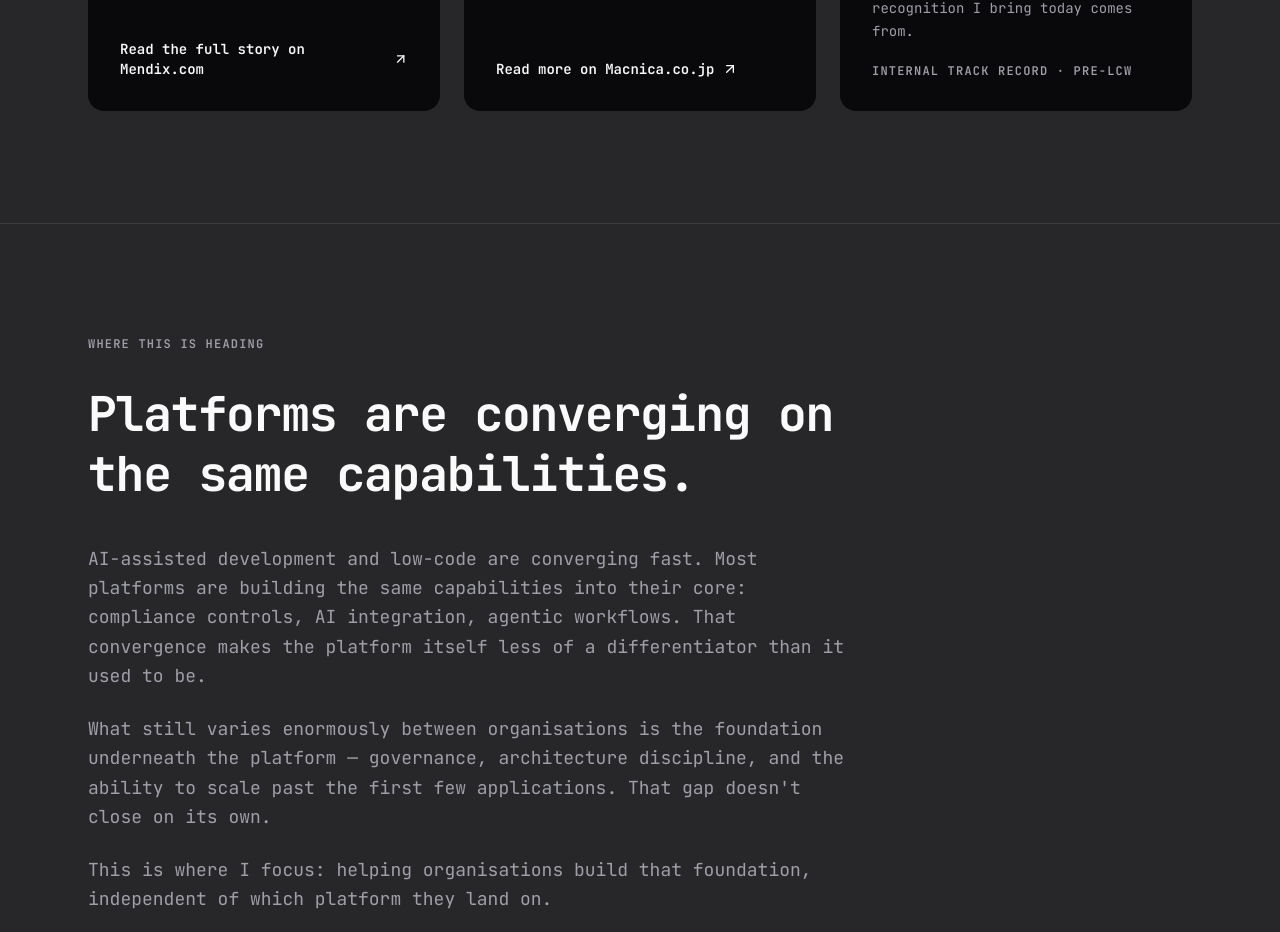
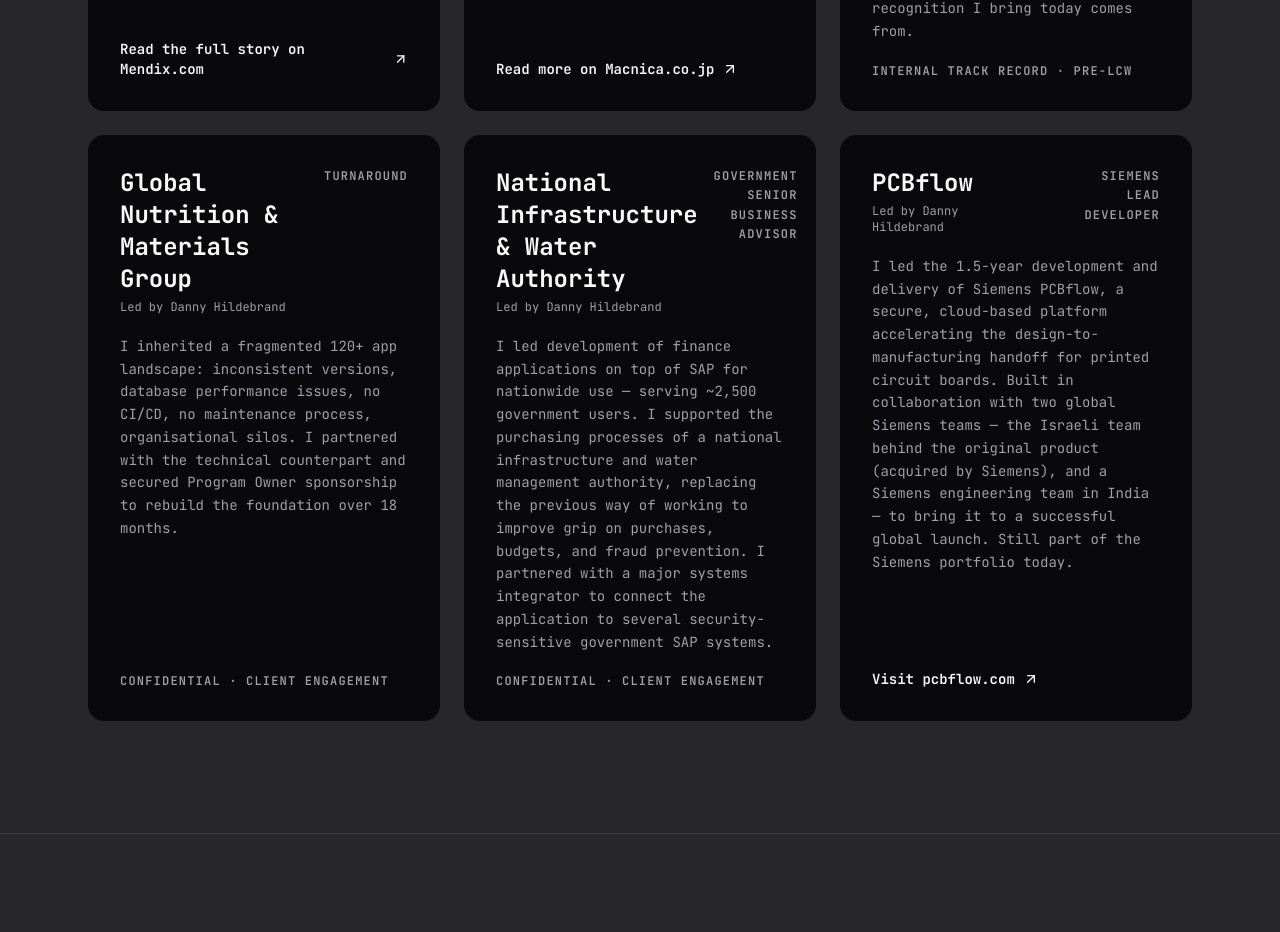
Before and after one commit to lowcodeworks-dev/lcw-website, a Next.js app: page /en in a window 1280 px wide. Shown: the part 2571-3503 px from the top of the page. Built offline with nearby package versions, Linux system fonts and the light colour scheme.

Commit message:
feat: expand track record to 6 cards (DSM, Rijkswaterstaat, PCBflow)

```diff
--- a/components/sections/social-proof.tsx
+++ b/components/sections/social-proof.tsx
@@ -49,6 +49,9 @@
   'https://www.mendix.com/customer-stories/usi-accelerates-development-and-enables-process-transformation-at-scale/',
   'https://www.macnica.co.jp/en/business/ai_iot/news/2021/136600/',
   null,
+  null,
+  null,
+  'https://www.pcbflow.com',
 ]
 
 export function SocialProof() {
@@ -57,9 +60,12 @@
   const statLabels = [t('stat1_label'), t('stat2_label'), t('stat3_label'), t('stat4_label')]
 
   const cases = [
-    { company: t('case1_company'), led: t('case1_led'), tag: t('case1_tag'), desc: t('case1_desc'), cta: t('case1_cta'), href: CASE_HREFS[0] },
-    { company: t('case2_company'), led: t('case2_led'), tag: t('case2_tag'), desc: t('case2_desc'), cta: t('case2_cta'), href: CASE_HREFS[1] },
-    { company: t('case3_company'), led: t('case3_led'), tag: t('case3_tag'), desc: t('case3_desc'), cta: null,           href: CASE_HREFS[2] },
+    { company: t('case1_company'), led: t('case1_led'), tag: t('case1_tag'), desc: t('case1_desc'), cta: t('case1_cta'), href: CASE_HREFS[0], badge: null },
+    { company: t('case2_company'), led: t('case2_led'), tag: t('case2_tag'), desc: t('case2_desc'), cta: t('case2_cta'), href: CASE_HREFS[1], badge: null },
+    { company: t('case3_company'), led: t('case3_led'), tag: t('case3_tag'), desc: t('case3_desc'), cta: null,           href: CASE_HREFS[2], badge: t('case3_badge') },
+    { company: t('case4_company'), led: t('case4_led'), tag: t('case4_tag'), desc: t('case4_desc'), cta: null,           href: CASE_HREFS[3], badge: t('case4_badge') },
+    { company: t('case5_company'), led: t('case5_led'), tag: t('case5_tag'), desc: t('case5_desc'), cta: null,           href: CASE_HREFS[4], badge: t('case5_badge') },
+    { company: t('case6_company'), led: t('case6_led'), tag: t('case6_tag'), desc: t('case6_desc'), cta: t('case6_cta'), href: CASE_HREFS[5], badge: null },
   ]
 
   return (
@@ -151,7 +157,7 @@
                 </a>
               ) : (
                 <span className="text-xs text-muted-foreground uppercase tracking-widest font-semibold">
-                  {t('case3_badge')}
+                  {c.badge}
                 </span>
               )}
             </motion.div>
--- a/messages/en.json
+++ b/messages/en.json
@@ -145,7 +145,22 @@
     "case3_led": "Danny Hildebrand",
     "case3_tag": "Partner Enablement · PoC · Presales",
     "case3_desc": "Before founding LCW, I worked inside Mendix and Siemens — enabling 8+ partners across APAC and Europe, and helping close deals through strong presales and PoC cycles. Supported Siemens presales engagements and presented at Mendix community events.\n\nThat front-line view across the full partner landscape — how deals are won, where PoCs succeed or stall, what makes a partner effective — is where the pattern recognition I bring today comes from.",
-    "case3_badge": "Internal track record · Pre-LCW"
+    "case3_badge": "Internal track record · Pre-LCW",
+    "case4_company": "Global Nutrition & Materials Group",
+    "case4_led": "Danny Hildebrand",
+    "case4_tag": "Turnaround",
+    "case4_desc": "I inherited a fragmented 120+ app landscape: inconsistent versions, database performance issues, no CI/CD, no maintenance process, organisational silos. I partnered with the technical counterpart and secured Program Owner sponsorship to rebuild the foundation over 18 months.",
+    "case4_badge": "Confidential · Client engagement",
+    "case5_company": "National Infrastructure & Water Authority",
+    "case5_led": "Danny Hildebrand",
+    "case5_tag": "Government · Senior Business Advisor",
+    "case5_desc": "I led development of finance applications on top of SAP for nationwide use — serving ~2,500 government users. I supported the purchasing processes of a national infrastructure and water management authority, replacing the previous way of working to improve grip on purchases, budgets, and fraud prevention. I partnered with a major systems integrator to connect the application to several security-sensitive government SAP systems.",
+    "case5_badge": "Confidential · Client engagement",
+    "case6_company": "PCBflow",
+    "case6_led": "Danny Hildebrand",
+    "case6_tag": "Siemens · Lead Developer",
+    "case6_desc": "I led the 1.5-year development and delivery of Siemens PCBflow, a secure, cloud-based platform accelerating the design-to-manufacturing handoff for printed circuit boards. Built in collaboration with two global Siemens teams — the Israeli team behind the original product (acquired by Siemens), and a Siemens engineering team in India — to bring it to a successful global launch. Still part of the Siemens portfolio today.",
+    "case6_cta": "Visit pcbflow.com"
   },
   "footer": {
     "tagline": "Enterprise digital transformation for the teams that need it.",
--- a/messages/ja.json
+++ b/messages/ja.json
@@ -145,7 +145,22 @@
     "case3_led": "Danny Hildebrand",
     "case3_tag": "パートナー支援 · PoC · プレセールス",
     "case3_desc": "LCW設立以前、私はMendixとSiemensの内部で活動していました — APACとヨーロッパ全域で8社以上のパートナーを支援し、力強いプレセールスとPoCサイクルを通じて成約を後押ししました。Siemensのプレセールスをサポートし、Mendixコミュニティイベントで登壇しました。\n\n取引がどう成立するか、PoCがどこで成功しどこで停滞するか、何がパートナーを効果的にするか — パートナー全体を最前線で見てきたこの経験が、今日の私のパターン認識の源泉です。",
-    "case3_badge": "社内実績 · LCW設立前"
+    "case3_badge": "社内実績 · LCW設立前",
+    "case4_company": "グローバル栄養・素材グループ",
+    "case4_led": "Danny Hildebrand",
+    "case4_tag": "ターンアラウンド",
+    "case4_desc": "120以上の分散したアプリ環境を引き継ぎました：バージョンの不整合、データベースのパフォーマンス問題、CI/CDの欠如、保守プロセスの欠如、組織間のサイロ化。技術カウンターパートと連携し、プログラムオーナーのスポンサーシップを確保して、18ヶ月かけて基盤を再構築しました。",
+    "case4_badge": "機密 · クライアント案件",
+    "case5_company": "国家インフラ・水管理庁",
+    "case5_led": "Danny Hildebrand",
+    "case5_tag": "政府 · シニアビジネスアドバイザー",
+    "case5_desc": "SAP上の財務アプリケーション開発を主導し、全国規模で約2,500名の政府ユーザーに提供しました。国家インフラ・水管理機関の購買プロセスを支援し、購買・予算・不正防止に関する管理を強化するため、従来の業務方式を刷新しました。大手システムインテグレーターと連携し、セキュリティが重要な複数の政府SAPシステムとアプリケーションを接続しました。",
+    "case5_badge": "機密 · クライアント案件",
+    "case6_company": "PCBflow",
+    "case6_led": "Danny Hildebrand",
+    "case6_tag": "シーメンス · リード開発者",
+    "case6_desc": "SiemensのPCBflowの1.5年にわたる開発とデリバリーを主導しました。PCBflowは、プリント基板（PCB）の設計から製造への引き継ぎを加速する、安全なクラウドベースのプラットフォームです。元の製品を開発したイスラエルのチーム（Siemensが買収）と、インドのSiemensエンジニアリングチームという2つのグローバルSiemensチームと協力し、成功裏にグローバルローンチへと導きました。現在もSiemensのポートフォリオの一部として存続しています。",
+    "case6_cta": "pcbflow.comを見る"
   },
   "footer": {
     "tagline": "それを必要とするチームのためのエンタープライズ・デジタルトランスフォーメーション。",
--- a/messages/ko.json
+++ b/messages/ko.json
@@ -145,7 +145,22 @@
     "case3_led": "Danny Hildebrand",
     "case3_tag": "파트너 지원 · PoC · 프리세일즈",
     "case3_desc": "LCW를 창립하기 전, 저는 멘딕스와 지멘스 내부에서 일했습니다 — 아시아태평양과 유럽 전역의 8개 이상 파트너를 지원하고, 강력한 프리세일즈와 PoC 사이클을 통해 거래 성사를 도왔습니다. 지멘스 프리세일즈를 지원하며, 멘딕스 커뮤니티 행사에서 발표했습니다.\n\n거래가 어떻게 성사되는지, PoC가 어디서 성공하거나 좌초되는지, 무엇이 파트너를 효과적으로 만드는지 — 전체 파트너 생태계를 최전선에서 지켜본 이 경험이 오늘날 제가 가진 패턴 인식의 원천입니다.",
-    "case3_badge": "내부 실적 · LCW 창립 이전"
+    "case3_badge": "내부 실적 · LCW 창립 이전",
+    "case4_company": "글로벌 영양·소재 그룹",
+    "case4_led": "Danny Hildebrand",
+    "case4_tag": "턴어라운드",
+    "case4_desc": "120개 이상의 분산된 앱 환경을 물려받았습니다: 버전 불일치, 데이터베이스 성능 문제, CI/CD 부재, 유지보수 프로세스 부재, 조직 간 사일로. 기술 카운터파트와 협력하고 프로그램 오너의 스폰서십을 확보해 18개월에 걸쳐 기반을 재구축했습니다.",
+    "case4_badge": "기밀 · 고객사 프로젝트",
+    "case5_company": "국가 인프라·수자원 관리청",
+    "case5_led": "Danny Hildebrand",
+    "case5_tag": "정부 · 시니어 비즈니스 어드바이저",
+    "case5_desc": "SAP 기반의 재무 애플리케이션 개발을 주도하여 전국 단위로 약 2,500명의 정부 사용자에게 제공했습니다. 국가 인프라 및 수자원 관리 기관의 구매 프로세스를 지원하며, 구매·예산·부정 방지에 대한 통제력을 높이기 위해 기존 업무 방식을 대체했습니다. 주요 시스템 통합사와 협력하여 보안이 중요한 여러 정부 SAP 시스템과 애플리케이션을 연동했습니다.",
+    "case5_badge": "기밀 · 고객사 프로젝트",
+    "case6_company": "PCBflow",
+    "case6_led": "Danny Hildebrand",
+    "case6_tag": "지멘스 · 리드 개발자",
+    "case6_desc": "지멘스 PCBflow의 1.5년에 걸친 개발과 딜리버리를 주도했습니다. PCBflow는 인쇄 회로 기판(PCB)의 설계-제조 이관을 가속화하는 안전한 클라우드 기반 플랫폼입니다. 원제품을 개발한 이스라엘 팀(지멘스가 인수)과 인도의 지멘스 엔지니어링 팀, 두 글로벌 지멘스 팀과 협업하여 성공적인 글로벌 출시를 이끌었습니다. 오늘날에도 지멘스 포트폴리오의 일부로 남아 있습니다.",
+    "case6_cta": "pcbflow.com 방문하기"
   },
   "footer": {
     "tagline": "필요한 팀을 위한 엔터프라이즈 디지털 전환.",
```
